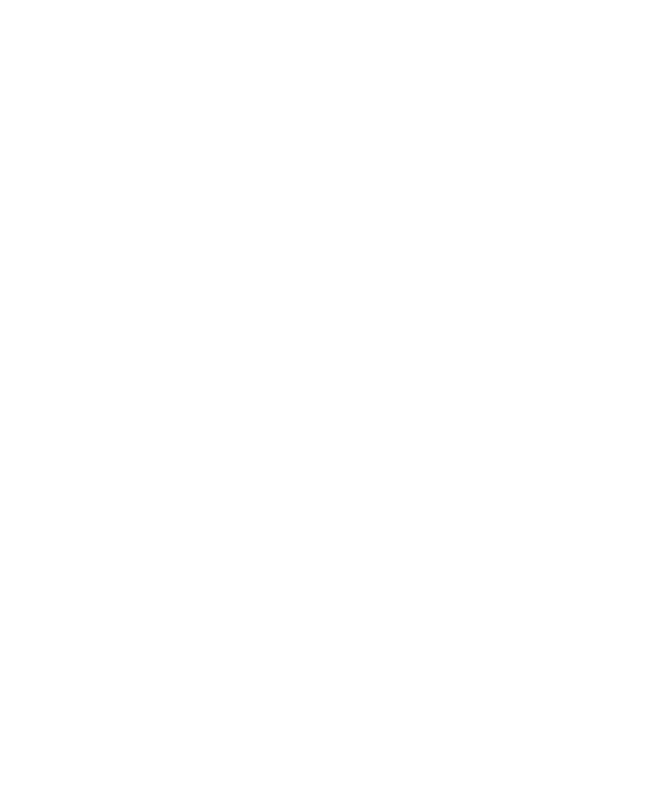
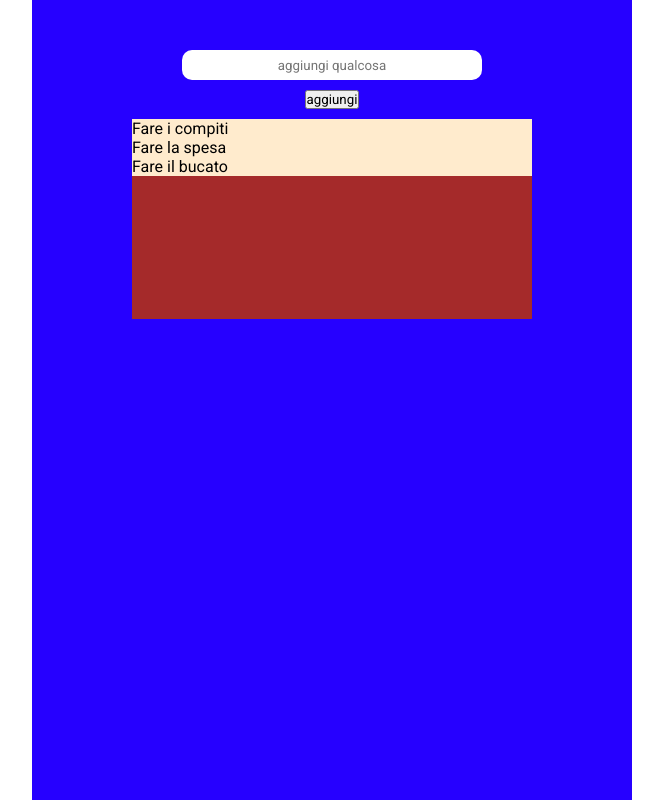
Before and after one commit to edaless/vue-todolist, a plain HTML site: page index.html in a window 1280 px wide. Shown: the whole page, without its empty margins (308-971 px from the left). Drawn offline with nearby package versions, Linux system fonts and the light colour scheme.

Commit message:
workin on adding tasks

```diff
--- a/CSS/style.css
+++ b/CSS/style.css
@@ -18,3 +18,45 @@ font-family: 'Roboto', sans-serif;
     box-sizing: border-box;
     font-family: 'Roboto', sans-serif;
 }
+
+
+
+#container{
+
+    min-height: 100vh;
+    min-width: 100vw;
+    display: flex;
+    justify-content: center;
+    /* background-color: aqua; */
+}
+
+
+#app{
+    width: 600px;
+    min-height: 100vh;
+    display: flex;
+    align-items: center;
+    flex-direction: column;
+    padding: 50px;
+    background-color: rgb(38, 0, 255);
+}
+input{
+    width: 300px;
+    height: 30px;
+    border-radius: 10px;
+    border: 0;
+    padding: 10px;
+    text-align: center;
+}
+button{
+    margin: 10px;
+}
+ul{
+    width: 80%;
+    min-height: 200px;
+    background-color: brown;
+}
+li{
+    list-style: none;
+    background-color: blanchedalmond;
+}
--- a/JS/main.js
+++ b/JS/main.js
@@ -1,4 +1,62 @@
+// riprodurre la ToDoList come viste insieme questa mattina,
+// ma con una struttura di array di oggetti e non un array di semplici stringhe.
+// l’array di oggetti di partenza può essere una cosa così:
+// tasks: [
+// { text: 'Fare i compiti', done: false },
+// { text: 'Fare la spesa', done: true },
+// { text: 'Fare il bucato', done: false }
+// ]
+// Bonus possibili (qualche idea ma sperimentate che volete):
+// curare l’interfaccia e renderla più carina e/o funzionale;
+// gestire anche lo stato “done” del task;
+// far succedere qualcosa al completamento del caricamento dell’applicazione;
+// etc..
 
+
+const {createApp} = Vue
+
+createApp({
+    data(){
+        return{
+            tasks: [
+            { text: 'Fare i compiti', done: false },
+            { text: 'Fare la spesa', done: true },
+            { text: 'Fare il bucato', done: false }
+            ]
+
+        }
+    },
+    methods:{
+
+    }
+}).mount('#app')
+
+
+
+
+
+
+
+
+
+
+
+
+
+
+
+// const {createApp} = Vue
+
+// createApp({
+//     data(){
+//         return{
+
+//         }
+//     },
+//     methods:{
+
+//     }
+// }).mount('#app')
 
 
 
--- a/index.html
+++ b/index.html
@@ -21,6 +21,17 @@
 
 
 <body>
+    <div id="container">
+        <div id="app">
+            <input type="text" placeholder="aggiungi qualcosa" v-model="newTask">
+            <button @click="addTask">aggiungi</button>
+            <ul>
+                <li v-for="task in tasks">
+                    {{task.text}}
+                </li>
+            </ul>
+        </div>
+    </div>
 
 
 
```
